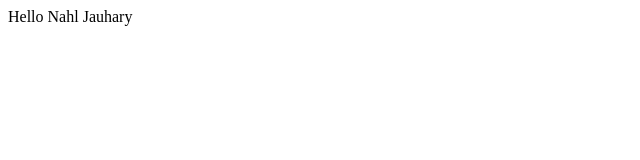
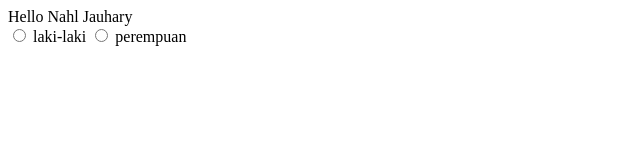
Before and after one commit to NahlJoe/BelajarGit, a plain HTML site: page index.html in a window 1280 px wide. Shown: the whole page, without its empty margins (0-640 px from the left). Drawn offline with Linux system fonts and the light colour scheme.

Commit message:
feat: filter by gender

```diff
--- a/index.html
+++ b/index.html
@@ -7,5 +7,13 @@
 </head>
 <body>
         Hello Nahl Jauhary
+        <div>
+            <form action="">
+                <input type="radio" name="gender" value="laki-laki">
+                <label for="">laki-laki</label>
+                <input type="radio" name="gender" value="perempuan">
+                <label for="">perempuan</label>
+            </form>
+        </div>
 </body>
 </html>
```
